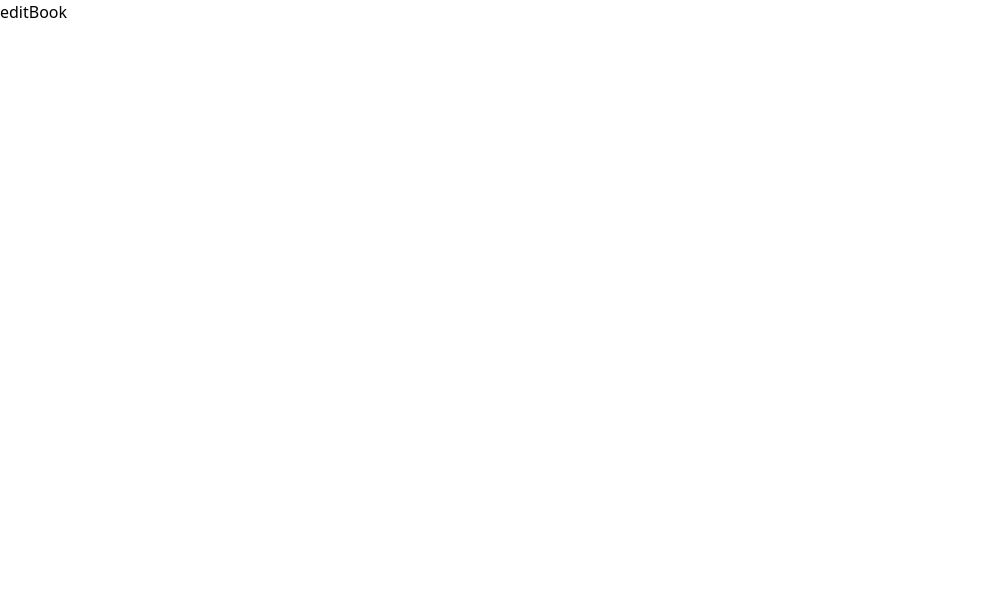
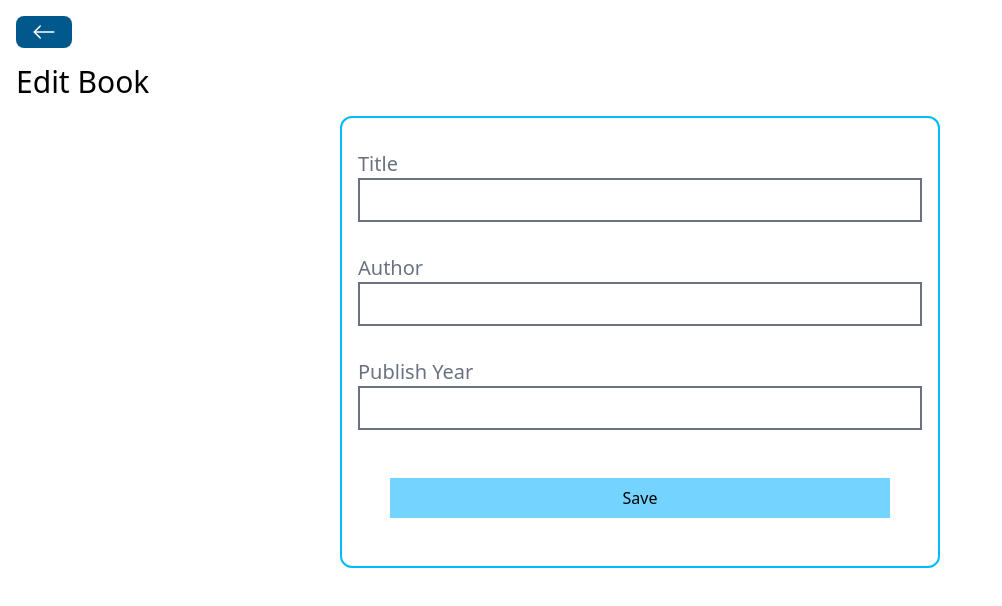
Before and after one commit to anasansari01/bookStore, a React (Vite) app in the folder frontend/: page /books/edit/1 in a window 1280 px wide. Shown: the top 606 px of the page, without its empty margins (0-1002 px from the left). Built offline with nearby package versions, Linux system fonts and the light colour scheme; no server answers.

Commit message:
Complete the functionality of Edit book Page/button

```diff
--- a/frontend/src/pages/EditBook.jsx
+++ b/frontend/src/pages/EditBook.jsx
@@ -1,11 +1,94 @@
-import React from 'react'
+import React, { useState, useEffect } from 'react'
+import BackButton from '../components/BackButton.jsx'
+import Spinner from '../components/Spinner.jsx'
+import axios from 'axios'
+import { useNavigate, useParams } from 'react-router-dom'
 
 const EditBook = () => {
+  const [title, setTitle] = useState('');
+  const [author, setAuthor] = useState('');
+  const [publishYear, setPublishYear] = useState('');
+  const [loading, setLoading] = useState(false);
+  const {id} = useParams();
+  const navigate = useNavigate();
+
+  useEffect(()=>{
+    setLoading(true);
+    axios
+    .get(`http://localhost:5555/books/${id}`)
+    .then((response)=>{
+      setTitle(response.data.title);
+      setAuthor(response.data.author);
+      setPublishYear(response.data.publishYear);
+      setLoading(false);
+    }).catch((error)=>{
+      setLoading(false);
+      alert('An error happened. Please check console.');
+      console.log(error);
+    });
+  }, [])
+
+  const handleEditBook = () =>{
+    const data = {
+      title,
+      author,
+      publishYear,
+    };
+
+    setLoading(true);
+    axios
+    .put(`http://localhost:5555/books/${id}`, data)
+    .then(()=>{
+      setLoading(false);
+      navigate('/')
+  })
+  .catch((error)=>{
+    setLoading(false);
+    alert('An error happened. Please check console.');
+    console.log(error);
+
+  })
+
+  };
+
+
   return (
-    <div>
-      editBook
+    <div className='p-4'>
+      <BackButton/>
+      <h1 className='text-3xl my-4'>Edit Book</h1>
+      {loading? <Spinner/>: ''}
+      <div className="flex flex-col border-2 border-sky-400 rounded-xl w-[600px] p-4 mx-auto">
+        <div className="my-4">
+          <label className="text-xl mr-4 text-gray-500">Title</label>
+          <input
+            type='text'
+            value={title}
+            onChange={(e)=>setTitle(e.target.value)}
+            className='border-2 border-gray-500 px-4 py-2 w-full'
+          />
+        </div>
+        <div className="my-4">
+          <label className="text-xl mr-4 text-gray-500">Author</label>
+          <input
+            type='text'
+            value={author}
+            onChange={(e)=>setAuthor(e.target.value)}
+            className='border-2 border-gray-500 px-4 py-2 w-full'
+          />
+        </div>
+        <div className="my-4">
+          <label className="text-xl mr-4 text-gray-500">Publish Year</label>
+          <input
+            type='text'
+            value={publishYear}
+            onChange={(e)=>setPublishYear(e.target.value)}
+            className='border-2 border-gray-500 px-4 py-2 w-full'
+          />
+        </div>
+        <button className='p-2 bg-sky-300 m-8' onClick={handleEditBook}>Save</button>
+      </div>
     </div>
   )
 }
 
-export default EditBook
+export default EditBook;
```
